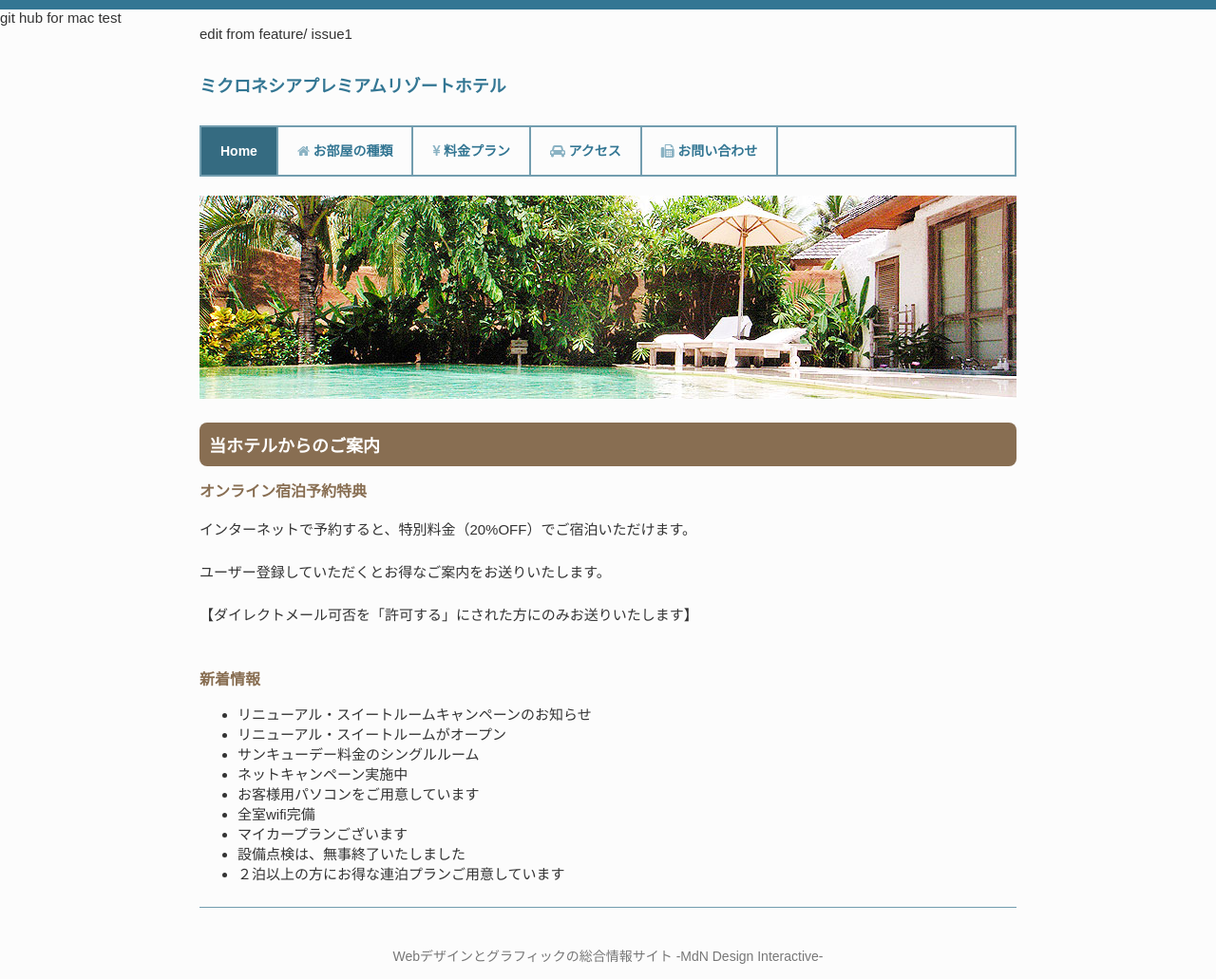
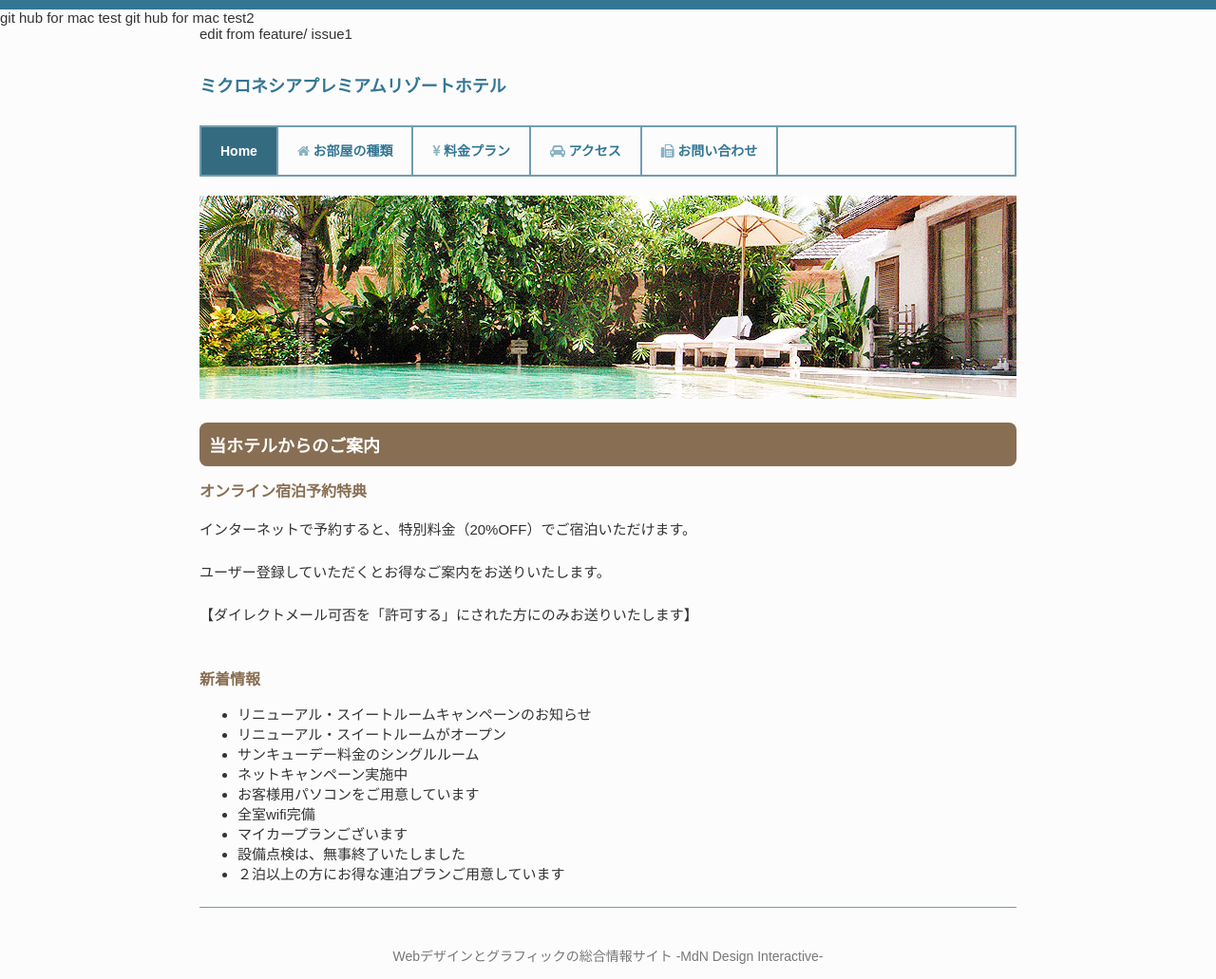
Before and after one commit to muttuwo/_study_first_github, a plain HTML site: page index.html in a window 1280 px wide. Shown: the whole page at 95% size. Drawn offline with Linux system fonts and the light colour scheme.

Commit message:
２行目だけコミット
テスト

```diff
--- a/index.html
+++ b/index.html
@@ -2,6 +2,7 @@
 <html>
     git hub for mac test
 <head>
+    git hub for mac test2
 	<meta http-equiv="content-type" content="text/html; charset=utf-8">
 	<link rel="stylesheet" type="text/css" href="css/main.css" media="screen">
 	<link href="http://maxcdn.bootstrapcdn.com/font-awesome/4.1.0/css/font-awesome.min.css" rel="stylesheet">
```
